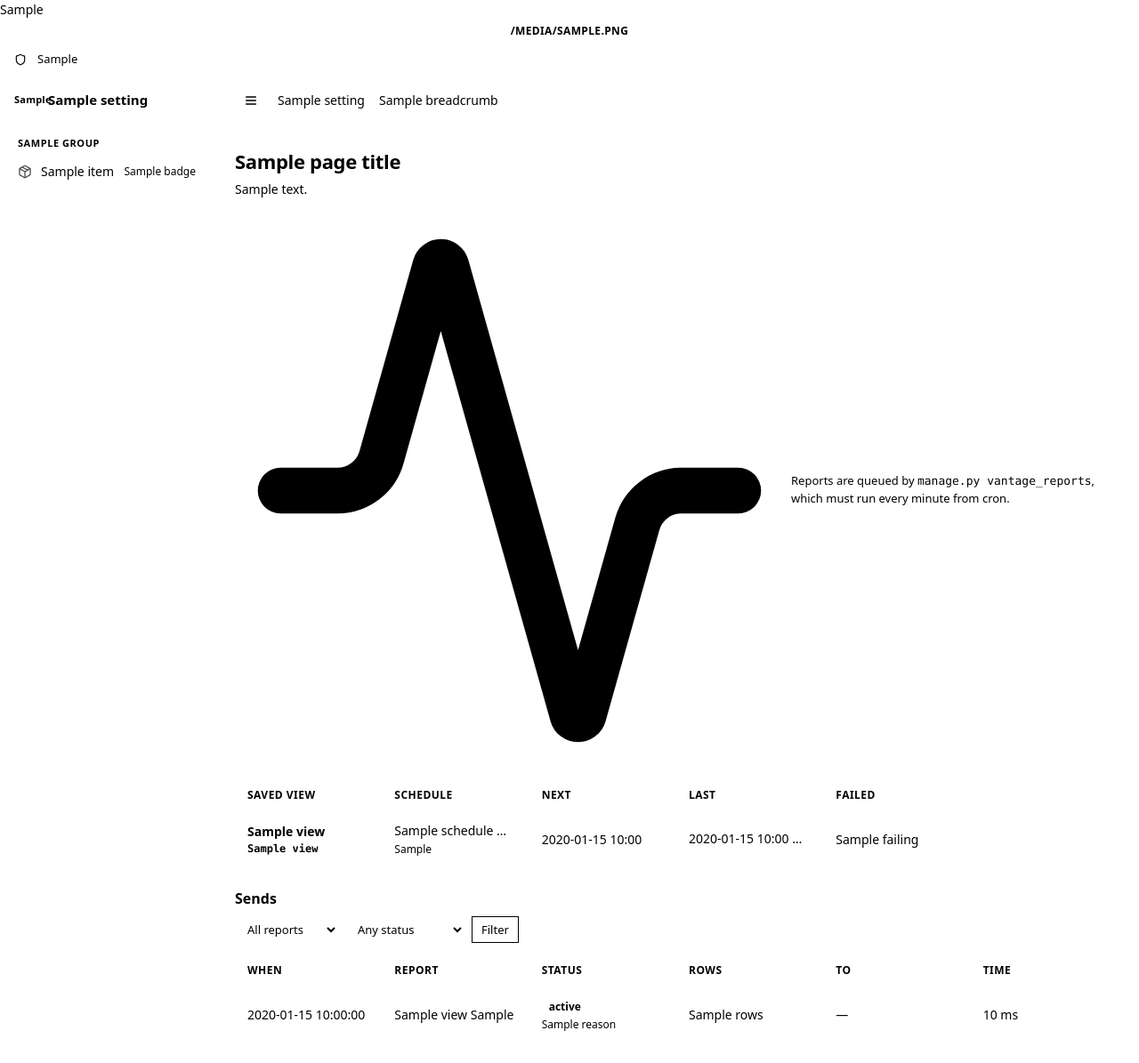
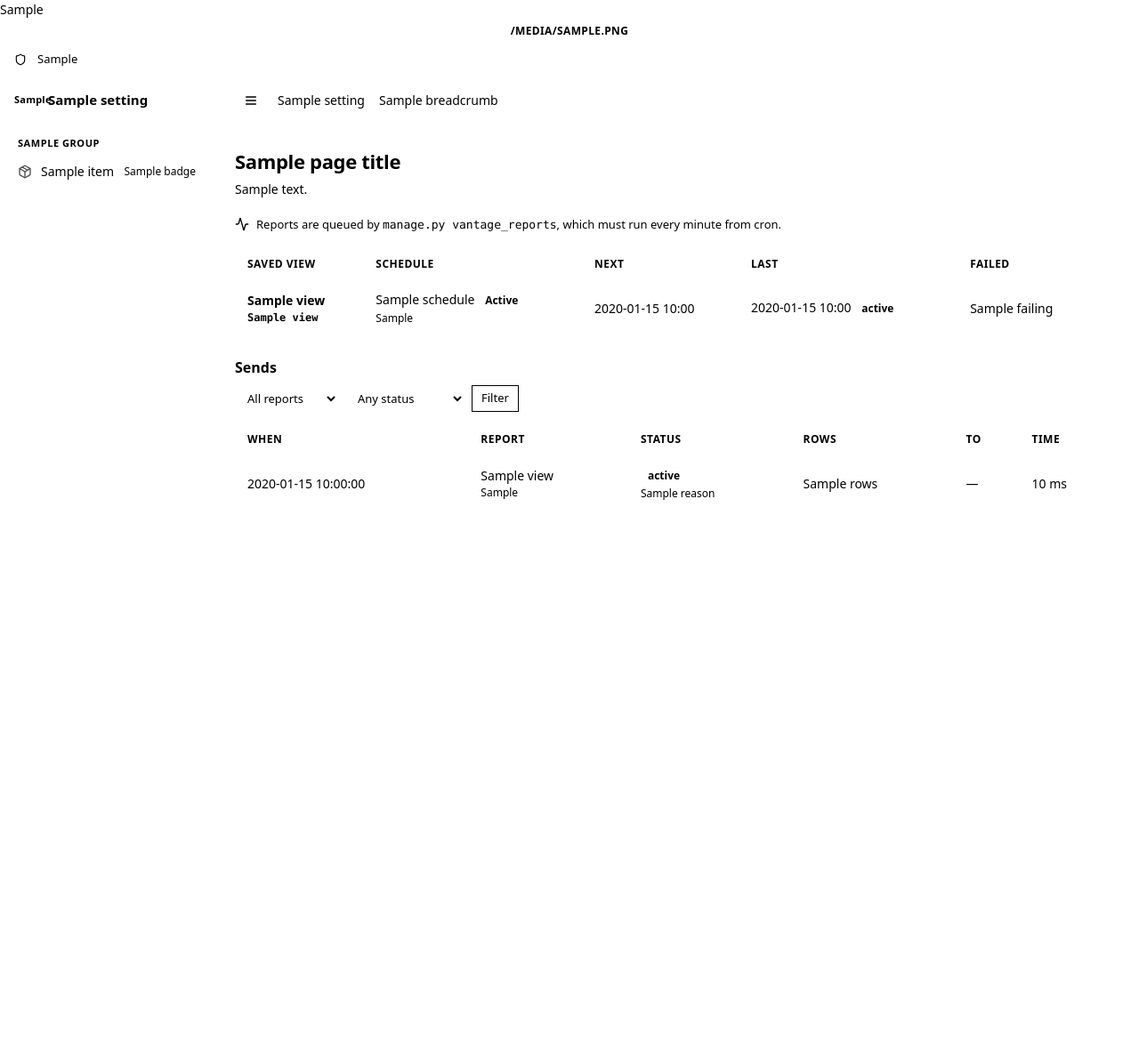
Before and after one commit to Pythondeveloper6/django-vantage, a Django app: template src/vantage/templates/vantage/reports/list.html in a window 1280 px wide. Shown: the whole page at 89% size. After the commit the page ends 562 px from the top, so only its background shows below. Run offline with Django 4.2, Linux system fonts and the light colour scheme; the template is opened without the code that fills it: most values are stand-ins (such as "Sample title", 1, 10 or a date in 2020); parts of the project's set-up code (start-up, migrations or seed data) failed here and were passed over.

Commit message:
Share one note component, wrap and size the webhooks and reports tables, keep button icons from collapsing, space the webhook form fields

```diff
--- a/src/vantage/static/vantage/vantage-reports.css
+++ b/src/vantage/static/vantage/vantage-reports.css
@@ -4,13 +4,10 @@
  * brand palette work without a hue written here.
  */
 
-.v-reports-note {
-  display: flex;
-  align-items: center;
-  gap: 0.5rem;
-  margin-block: 0 1rem;
-  font-size: 0.8125rem;
-  color: var(--warning);
+/* The form's fields sit straight in the card body, not in a grid, so they bring their
+ * own spacing: a field and the label of the next one must not touch. */
+.v-form-card > .v-card-body > .v-form-field {
+  margin-block-end: 1rem;
 }
 
 .v-reports-heading {
@@ -32,8 +29,13 @@
 
 .v-reports-when,
 .v-reports-num {
+  font-variant-numeric: tabular-nums;
+}
+
+/* The date and the time stay whole; the cell may wrap between them and the status. */
+.v-reports-when time,
+.v-table .v-reports-num {
   white-space: nowrap;
-  font-variant-numeric: tabular-nums;
 }
 
 .v-reports-num {
--- a/src/vantage/static/vantage/vantage.css
+++ b/src/vantage/static/vantage/vantage.css
@@ -613,6 +613,7 @@ textarea {
 .v-btn svg {
   inline-size: 1rem;
   block-size: 1rem;
+  flex: none; /* a flex item's min-width is 0: in a squeezed cell the icon collapsed to nothing */
 }
 
 .v-btn:disabled {
@@ -761,6 +762,25 @@ textarea {
   border-block-end: 1px solid var(--border);
   overflow: hidden;
   text-overflow: ellipsis;
+  white-space: nowrap;
+}
+
+/* A table whose cells hold sentences and buttons rather than one-line values: the
+ * columns size to their content and the text wraps instead of being cut off. */
+.v-table-flow {
+  table-layout: auto;
+}
+
+.v-table-flow th,
+.v-table-flow td {
+  overflow: visible;
+  text-overflow: clip;
+  white-space: normal;
+  overflow-wrap: anywhere;
+}
+
+.v-table-flow .v-cell-actions {
+  inline-size: 1%;
   white-space: nowrap;
 }
 
@@ -2108,6 +2128,28 @@ textarea {
 .v-readonly-banner svg {
   inline-size: 0.875rem;
   block-size: 0.875rem;
+}
+
+/* ── note: one line of explanation above a table or form ──────────────────────
+ * The icon is sized here, once. An svg with no width is 100% of its container wide. */
+
+.v-note {
+  display: flex;
+  align-items: center;
+  gap: 0.5rem;
+  margin-block: 0 1rem;
+  font-size: 0.8125rem;
+  color: var(--muted-foreground);
+}
+
+.v-note[data-tone="warning"] {
+  color: var(--warning);
+}
+
+.v-note svg {
+  inline-size: 1rem;
+  block-size: 1rem;
+  flex: none;
 }
 
 /* ── health page ──────────────────────────────────────────────────────────── */
--- a/src/vantage/templates/vantage/reports/list.html
+++ b/src/vantage/templates/vantage/reports/list.html
@@ -15,7 +15,7 @@
   Said out loud, as the webhooks page does: with no queue configured the cron command
   sends the emails itself, and nothing at all happens until cron runs it.
 {% endcomment %}
-<p class="v-reports-note">
+<p class="v-note" data-tone="warning">
   {% icon "activity" %}
   <span>
     {% if backend.deferred %}
@@ -34,7 +34,7 @@
 
 <div class="v-table-wrap">
   {% if subs %}
-    <table class="v-table v-reports-table">
+    <table class="v-table v-table-flow v-reports-table">
       <thead>
         <tr>
           <th scope="col">{% translate "Saved view" %}</th>
@@ -71,7 +71,8 @@
               {% else %}—{% endif %}
             </td>
             <td class="v-reports-num"><a href="?report={{ sub.pk }}&amp;status=failed">{{ sub.failing }}</a></td>
-            <td class="v-reports-actions">
+            <td class="v-cell-actions">
+              <div class="v-reports-actions">
               {% if sub.can_act %}
                 <form method="post" action="{% url 'vantage:report-send' sub.pk %}">
                   {% csrf_token %}
@@ -92,6 +93,7 @@
                      aria-label="{% blocktranslate with name=sub.view.name %}Delete the report of {{ name }}{% endblocktranslate %}">{% icon "trash" %}<span>{% translate "Delete" %}</span></a>
                 {% endif %}
               {% endif %}
+              </div>
             </td>
           </tr>
         {% endfor %}
@@ -137,7 +139,7 @@
 
 <div class="v-table-wrap">
   {% if page_obj.object_list %}
-    <table class="v-table v-reports-table">
+    <table class="v-table v-table-flow v-reports-table">
       <thead>
         <tr>
           <th scope="col">{% translate "When" %}</th>
@@ -155,7 +157,7 @@
             <td>
               {{ run.subscription.view.name }}
               {% if everyone %}<code class="v-mono v-reports-model">{{ run.subscription.user.get_username }}</code>{% endif %}
-              <span class="v-muted">{{ run.get_trigger_display }}</span>
+              <span class="v-reports-model">{{ run.get_trigger_display }}</span>
             </td>
             <td>
               <span class="v-reports-status" data-status="{{ run.status }}">{{ run.get_status_display }}</span>
```
Also changed, not shown: src/vantage/static/vantage/vantage-webhooks.css (+10 -8 lines), src/vantage/templates/vantage/webhooks/list.html (+6 -4 lines).
